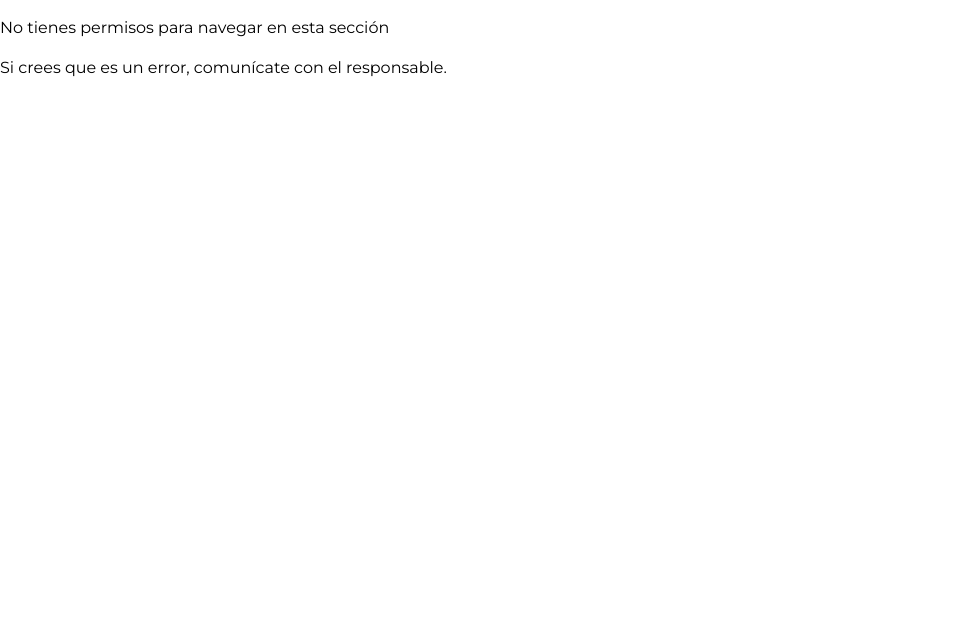
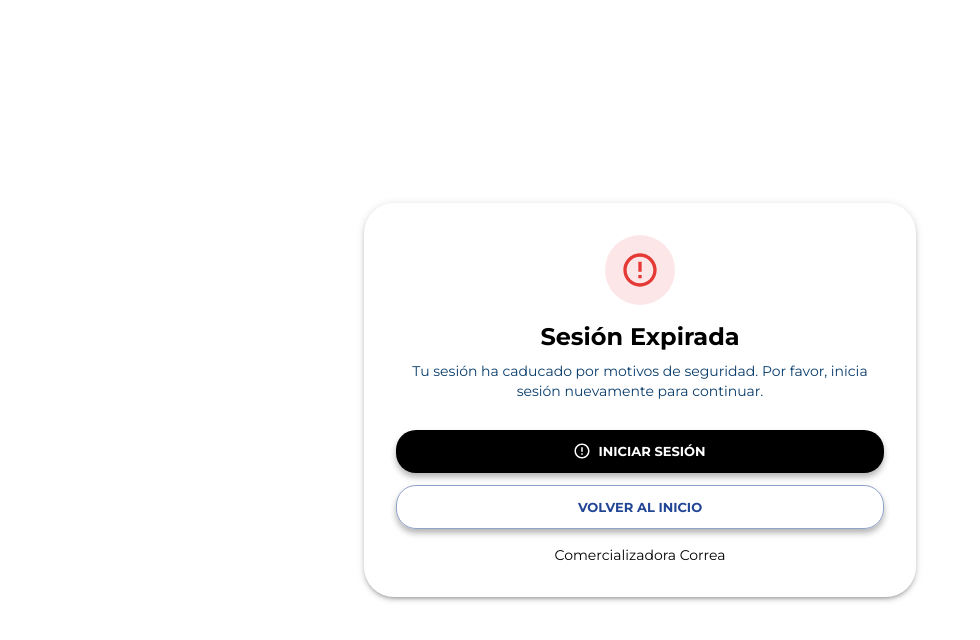
Before and after one commit to garicano25/comcorr, a React (Vite) app in the folder poket/: page /unauthorized in a window 1280 px wide. Shown: the top 640 px of the page, without its empty margins (0-980 px from the left). Built offline with nearby package versions, Linux system fonts and the light colour scheme; no server answers.

Commit message:
Updates Change
Se agrego el metodo de cotizar productos y se valido que cuando el token se expire que lo mande a una pagina para que inicien sesion nuevamente

```diff
--- a/poket/src/Pages/Cotizacion/Cotizacion.page.tsx
+++ b/poket/src/Pages/Cotizacion/Cotizacion.page.tsx
@@ -42,10 +42,11 @@ import { createPedidoService } from "../../services/pedido.services";
 
 export function CotizacionPage() {
 
-   const navigate = useNavigate();
+    const navigate = useNavigate();
     const { setAlert } = useAlert();
     const [loadingProducto, setLoadingProducto] = useState<boolean>(false);
     const [modificarPrecio, setModificarPrecio] = useState(false);
+    const [product_code, setProduct_code] = useState<string>('');
     const [precio, setPrecio] = useState<string>('')
     const [total, setTotal] = useState<number | null>(0)
     const [pedido, setPedido] = useState<number | null>(null)
@@ -433,14 +434,45 @@ export function CotizacionPage() {
 
     useEffect(() => {
 
+        const cartItem = localStorage.getItem("cart");
+        if (cartItem) {
+            try {
+                // Parseamos el JSON y extraemos product_code
+                const cartObj = JSON.parse(cartItem) as { product_code: string };
+                setProduct_code(cartObj.product_code);
+
+            } catch (error) {
+
+                console.error("Error parsing cart from localStorage:", error);
+            }
+        }
+
         //Cargamos todos los clientes del Vendedor o Admin
         loadClientes('')
-
 
         if (modificarPrecio && precioSeleccionado !== "") {
           setPrecioSeleccionado("");
         }
     }, [productosAgregados, modificarPrecio]);
+
+
+    // Si tenemos product_code, hacemos la búsqueda directa y seteamos selectedOption
+    useEffect(() => {
+        if (product_code) {
+            (async () => {
+                try {
+                    const results = await loadOptions(product_code);
+                    const found = results.find(opt => opt.value === product_code);
+                    if (found) setSelectedOption(found), setProductoSeleccionado(found.producto);
+
+                } catch (error) {
+
+                    console.error("Error buscando producto inicial:", error);
+
+                }
+            })();
+        }
+    }, [product_code]);
 
 
     return (
--- a/poket/src/Pages/UnauthorizedPage.tsx
+++ b/poket/src/Pages/UnauthorizedPage.tsx
@@ -1,9 +1,112 @@
+import React from "react";
+import {
+  Box,
+  Button,
+  Typography,
+  Container,
+  Paper,
+} from "@mui/material";
+import ErrorOutlineIcon from "@mui/icons-material/ErrorOutline";
+import { useAuth } from "../hooks/useAuth";
 
-export function UnauthorizedPage() {
+const UnauthorizedPage: React.FC = () => {
+
+
+  const { logout } = useAuth();
+
+
+  const handleLogin = () => {
+    console.log("Redirigiendo a la página de inicio de sesión...");
+    logout();
+    window.location.href = "/login";
+  }
+
+
+
+
   return (
-    <div className='flex flex-col justify-center items-center p-5 h-screen w-full bg-slate-300'>
-      <p className='font-bold text-3xl text-center text-red-600'>No tienes permisos para navegar en esta sección</p>
-      <p className='mt-5 text-center font-semibold'>Si crees que es un error, comunícate con el responsable.</p>
-    </div>
-  )
-}
+    <Container
+      maxWidth="sm"
+      sx={{
+        display: "flex",
+        alignItems: "center",
+        justifyContent: "center",
+        minHeight: "100vh",
+      }}
+    >
+      <Paper
+        elevation={3}
+        sx={{
+          p: 4,
+          borderRadius: 3,
+          textAlign: "center",
+        }}
+      >
+        {/* Icono de advertencia */}
+        <Box
+          sx={{
+            display: "flex",
+            justifyContent: "center",
+            alignItems: "center",
+            width: 70,
+            height: 70,
+            borderRadius: "50%",
+            backgroundColor: "#FDE6E7",
+            mx: "auto",
+            mb: 2,
+          }}
+        >
+          <ErrorOutlineIcon color="error" sx={{ fontSize: 40 }} />
+        </Box>
+
+        {/* Título */}
+        <Typography variant="h5" fontWeight="bold" gutterBottom>
+          Sesión Expirada
+        </Typography>
+
+        {/* Texto descriptivo */}
+        <Typography variant="body2" color="text.secondary" gutterBottom>
+          Tu sesión ha caducado por motivos de seguridad. Por favor, inicia sesión
+          nuevamente para continuar.
+        </Typography>
+
+        {/* Botón iniciar sesión */}
+        <Button
+          onClick={handleLogin}
+          fullWidth
+          variant="contained"
+          color="inherit"
+          sx={{
+            mt: 3,
+            mb: 1.5,
+            backgroundColor: "black",
+            color: "white",
+            "&:hover": { backgroundColor: "#333" },
+          }}
+          startIcon={<ErrorOutlineIcon />}
+        >
+          Iniciar Sesión
+        </Button>
+
+        {/* Botón volver al inicio */}
+        <Button
+          onClick={handleLogin}
+          fullWidth
+          variant="outlined"
+          sx={{
+            borderRadius: 2,
+          }}
+        >
+          Volver al Inicio
+        </Button>
+
+        {/* Link de soporte */}
+        <Typography variant="body2" sx={{ mt: 2 }}>
+          Comercializadora Correa
+        </Typography>
+      </Paper>
+    </Container>
+  );
+};
+
+export default UnauthorizedPage;
--- a/poket/src/components/Globales/ProductCardComponent.tsx
+++ b/poket/src/components/Globales/ProductCardComponent.tsx
@@ -1,11 +1,36 @@
-import { Box, Stack, Typography, Chip, Divider } from "@mui/material";
+import { Box, Stack, Typography, Chip, Divider, Button } from "@mui/material";
+import AddShoppingCartIcon from "@mui/icons-material/AddShoppingCart";
 import { IProductList } from "../../interfaces/productos.interface";
+import { useNavigate } from "react-router";
 
 export const ProductCard = ({ producto }: { producto: IProductList }) => {
+
+  const navigate = useNavigate();
+
+
   const enStock = Number(producto.existencia) > 0;
   const stockLabel = enStock
     ? `${producto.existencia} en stock`
     : "Agotado";
+
+
+
+ // Función para agregar solo un producto al carrito (no permite duplicados ni cantidades mayores a 1)
+  const handleAddToCart = () => {
+    try {
+      const cart = { product_code: producto.codigo };
+      localStorage.setItem("cart", JSON.stringify(cart));
+
+      navigate(`/cotizacion`);
+
+
+    } catch (error) {
+      console.error("Error al agregar al carrito:", error);
+    }
+  };
+
+
+
 
   return (
     <Box
@@ -24,9 +49,11 @@ export const ProductCard = ({ producto }: { producto: IProductList }) => {
           sm: 280,
         },
         boxSizing: "border-box",
+        display: "flex",
+        flexDirection: "column",
       }}
     >
-      <Stack spacing={1}>
+      <Stack spacing={1} sx={{ flexGrow: 1 }}>
         {/* Título y stock */}
         <Box display="flex" justifyContent="space-between" alignItems="flex-start">
           <Typography
@@ -92,6 +119,26 @@ export const ProductCard = ({ producto }: { producto: IProductList }) => {
           </Typography>
         </Box>
       </Stack>
+
+      {/* 🔹 Botón siempre abajo */}
+      <Box>
+        <Button
+          fullWidth
+          startIcon={<AddShoppingCartIcon />}
+          onClick={handleAddToCart}
+          color="inherit"
+          variant="contained"
+          sx={{
+            mt: 3,
+            mb: 1.5,
+            backgroundColor: "black",
+            color: "white",
+            "&:hover": { backgroundColor: "#333" },
+          }}
+        >
+          Cotizar producto
+        </Button>
+      </Box>
     </Box>
   );
 };
--- a/poket/src/interceptors/axios.client.ts
+++ b/poket/src/interceptors/axios.client.ts
@@ -1,28 +1,35 @@
 import axios from "axios";
 import { getToken } from "../utils/options.token";
 import { errorAxiosIntersector } from "./axios.intersector.errors";
-
+import { IUser } from "../interfaces/user.interface";
+import { jwtDecode } from "jwt-decode";
 
 //Clientes sin autenticacion
 const client = axios.create({
-    baseURL: import.meta.env.VITE_SITE_URL
+  baseURL: import.meta.env.VITE_SITE_URL,
 });
 
 client.interceptors.response.use((response) => {
   return response;
 }, errorAxiosIntersector);
 
-
 //Clientes Autenticados
 const clientAdmin = axios.create({
-    baseURL: import.meta.env.VITE_SITE_URL
+  baseURL: import.meta.env.VITE_SITE_URL,
 });
 
-clientAdmin.interceptors.request.use(async (config) => {
+clientAdmin.interceptors.request.use(
+  async (config) => {
     const tokensBase = getToken();
 
     if (tokensBase) {
       let tokens = tokensBase.token;
+      const decodedToken: IUser = jwtDecode(tokens);
+      const currentTime = Math.floor(Date.now() / 1000);
+
+      if (decodedToken.exp < currentTime) {
+        window.location.href = "/unauthorized";
+      }
       config.headers.Authorization = `Bearer ${tokens}`;
     }
 
@@ -34,7 +41,6 @@ clientAdmin.interceptors.request.use(async (config) => {
   }
 );
 
-
 clientAdmin.interceptors.response.use((response) => {
   return response;
 }, errorAxiosIntersector);
--- a/poket/src/routes.tsx
+++ b/poket/src/routes.tsx
@@ -2,7 +2,6 @@ import { Route, Routes } from "react-router"
 import { DashboardPage } from "./Pages/Dashboard/Dashboard.page"
 import { CrearRolPage } from "./Pages/Configuracion/CrearRol.page"
 import { LoginPage } from "./Pages/LoginPage"
-import { UnauthorizedPage } from "./Pages/UnauthorizedPage"
 import { ErrorPage } from "./Pages/ErrorPage"
 import { AdminLayout } from "./Layouts/AdminLayout"
 import { CrearPedidoPage } from "./Pages/Pedidos/CrearPedido.page"
@@ -11,6 +10,7 @@ import { CotizacionPage } from "./Pages/Cotizacion/Cotizacion.page"
 import { ConsultarPedidoPage } from "./Pages/Pedidos/ConsultarPedido.page"
 import { ProductosPage } from "./Pages/Productos/Productos.pge"
 import { ClientesPage } from "./Pages/Clientes/Clientes.page"
+import UnauthorizedPage from "./Pages/UnauthorizedPage"
 
 export const WebRoutes = () => {
     return (
```
Lines whose indentation alone changed are shown as unchanged.
